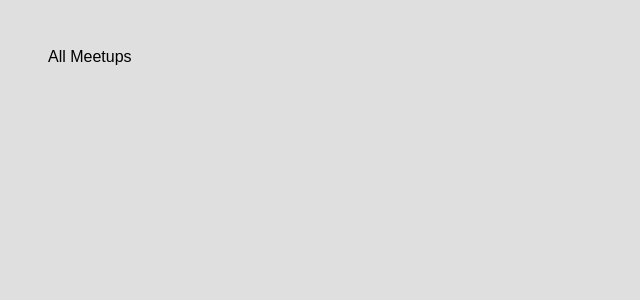
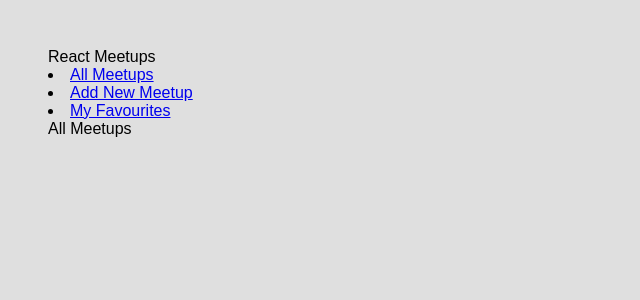
Before and after one commit to AurlinD/meetup, a React (Create React App) app: page / in a window 1280 px wide. Shown: the top 300 px of the page, without its empty margins (0-640 px from the left). Built offline with nearby package versions, Linux system fonts and the light colour scheme.

Commit message:
Added links

```diff
--- a/src/App.js
+++ b/src/App.js
@@ -3,14 +3,18 @@ import AllMeetups from "./pages/AllMeetups";
 import NewMeetup from "./pages/NewMeetup";
 import Favourites from "./pages/Favourites";
 import { useNavigate } from "react";
+import MainNavigation from "./components/layout/MainNavigation";
 
 function App() {
   return (
-    <Routes>
-      <Route path="/" element={<AllMeetups />} />
-      <Route path="/new-meetup" element={<NewMeetup />} />
-      <Route path="/favourites" element={<Favourites />} />
-    </Routes>
+    <div>
+      <MainNavigation />
+      <Routes>
+        <Route path="/" element={<AllMeetups />} />
+        <Route path="/new-meetup" element={<NewMeetup />} />
+        <Route path="/favourites" element={<Favourites />} />
+      </Routes>
+    </div>
   );
 }
 
--- /dev/null
+++ b/src/components/layout/MainNavigation.js
@@ -0,0 +1,22 @@
+import { Link } from "react-router-dom";
+
+function MainNavigation() {
+  return (
+    <header>
+      <div>React Meetups</div>
+      <nav>
+        <li>
+          <Link to="/">All Meetups</Link>
+        </li>
+        <li>
+          <Link to="/new-meetup">Add New Meetup</Link>
+        </li>
+        <li>
+          <Link to="/favourites">My Favourites</Link>
+        </li>
+      </nav>
+    </header>
+  );
+}
+
+export default MainNavigation;
```
Also changed, not shown: src/components/layout/MainNavgiation.js (deleted).
